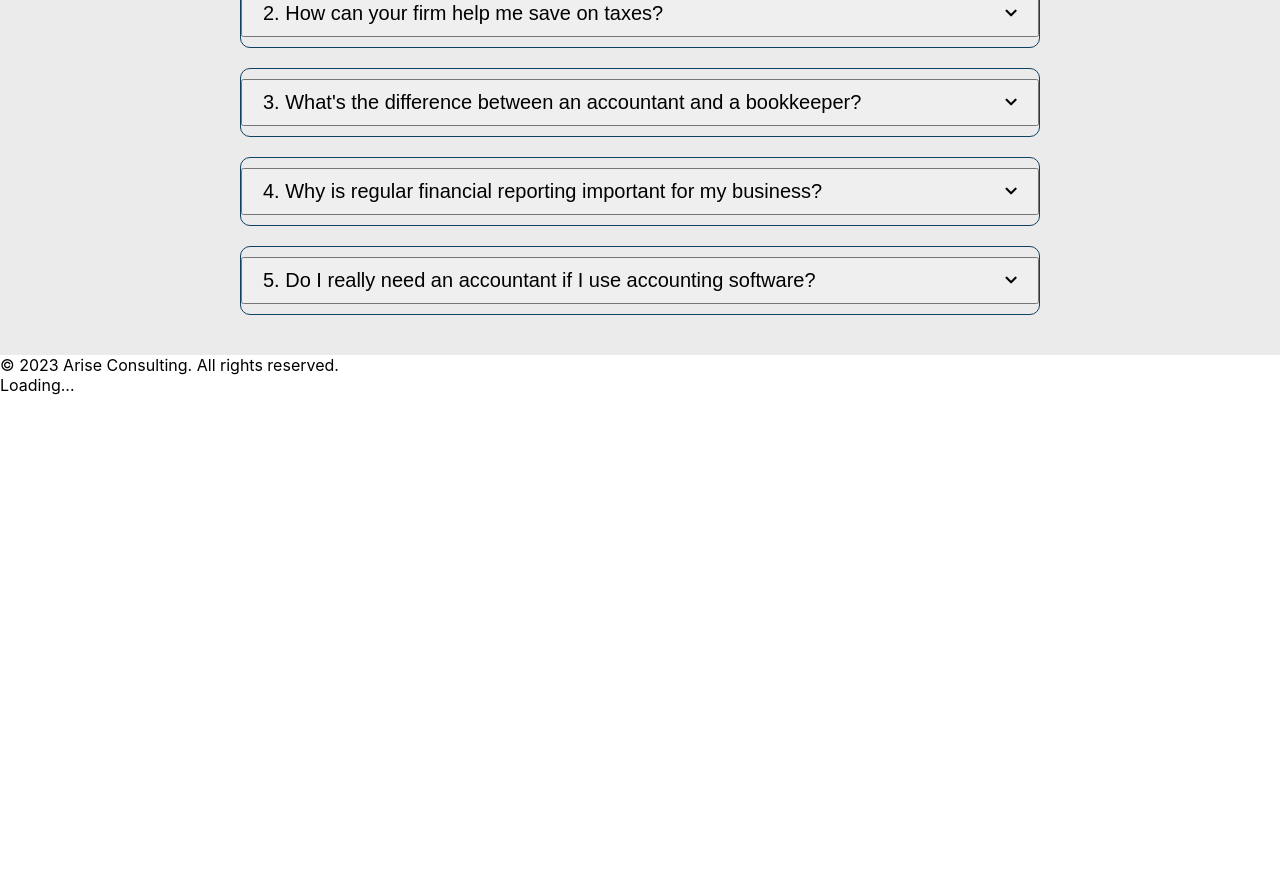
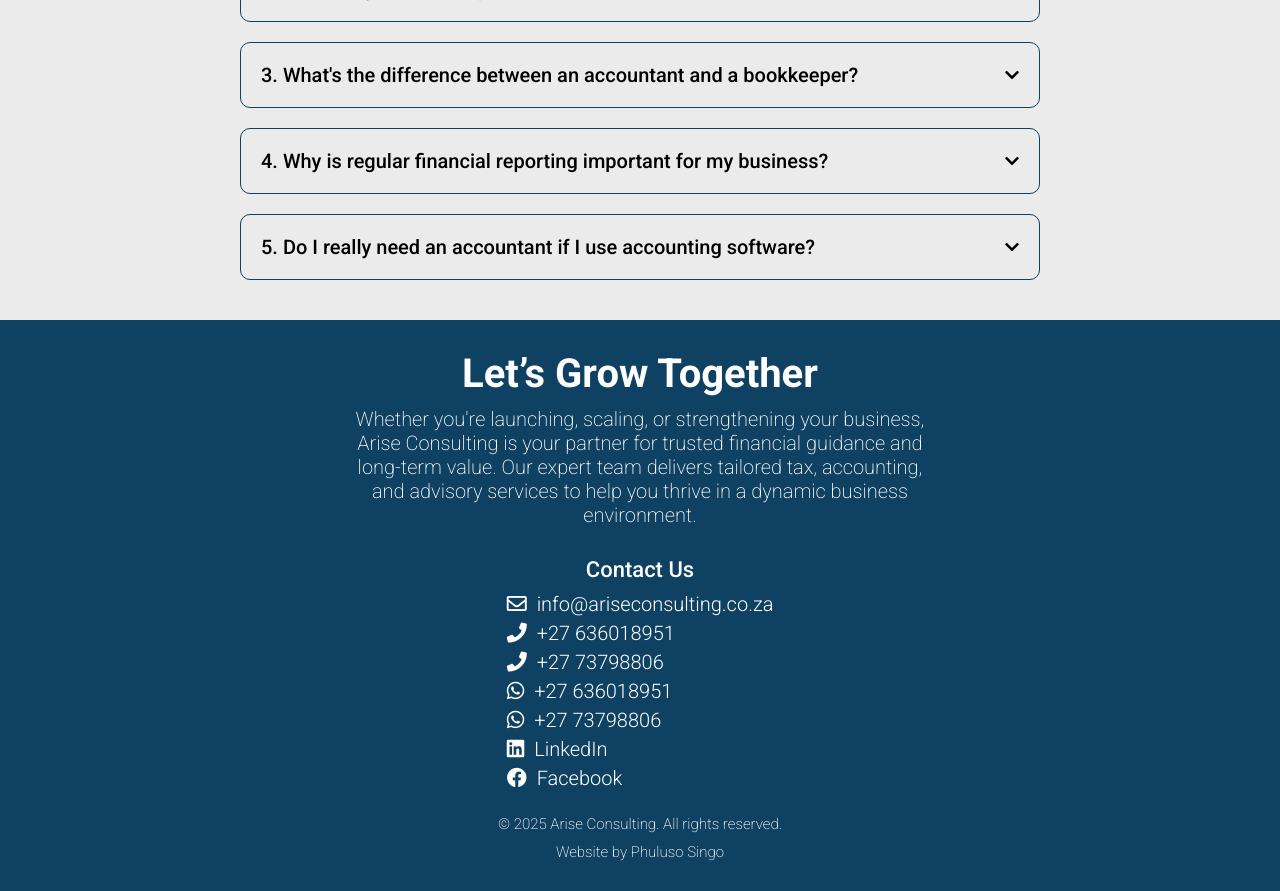
Before and after one commit to PS-ThePhantom/Arise-App, a React (Create React App) app in the folder client/: page / in a window 1280 px wide. Shown: the part 3140-4031 px from the top of the page. Before the commit the page ends 3535 px from the top, so only its background shows below. Built offline with nearby package versions, Linux system fonts and the light colour scheme; no server answers.

Commit message:
feat: add home page

```diff
--- a/client/src/App.css
+++ b/client/src/App.css
@@ -273,14 +273,14 @@
   font-weight: 700;
   font-size: 40px;
   text-align: center;
-  padding: 10px 0;
+  padding: 10px 20px;
 }
 
 .why-choose-us ul{
   font-weight: 400;
   font-size: 20px;
   text-align: left;
-  padding: 5px 0;
+  padding: 5px 20px;
 }
 
 .registered-with{
@@ -299,9 +299,9 @@
 
 .registered-with h1{
   font-weight: 500;
-  font-size: 30px;
+  font-size: 22px;
   text-align: center;
-  padding: 20px 0 10px 0;
+  padding: 10px 0;
   color: #ffffff;
 }
 
@@ -334,8 +334,7 @@
   font-family: "Roboto", sans-serif;
   font-optical-sizing: auto;
   font-style: normal;
-  font-variation-settings:
-    "wdth" 100;
+  font-variation-settings: "wdth" 100;
   background-color: #ebebeb;
   width: 100%;
 }
@@ -362,8 +361,7 @@
   font-family: "Roboto", sans-serif;
   font-optical-sizing: auto;
   font-style: normal;
-  font-variation-settings:
-    "wdth" 100;
+  font-variation-settings: "wdth" 100;
   width: 100%;
   max-width: 1000px;
 }
@@ -372,13 +370,11 @@
   display: flex;
   flex-direction: column;
   align-items: center;
-  padding: 10px 0;
   margin: 10px 0;
   font-family: "Roboto", sans-serif;
   font-optical-sizing: auto;
   font-style: normal;
-  font-variation-settings:
-    "wdth" 100;
+  font-variation-settings: "wdth" 100;
   width: 100%;
   max-width: 800px;
   border-radius: 10px;
@@ -391,7 +387,11 @@
   align-items: center;
   justify-content: space-between;
   width: 100%;
-  padding: 10px 20px;
+  padding: 20px;
+}
+
+.Faq-header:hover{
+  cursor: pointer;
 }
 
 .Faq-header h2{
@@ -402,7 +402,7 @@
 
 .Faq-body{
   width: 100%;
-  padding: 10px 20px;
+  padding: 0 20px 20px 20px;
 }
 
 .Faq-body p{
@@ -410,3 +410,88 @@
   font-size: 15px;
   text-align: left;
 }
+
+.Faq-divider{
+  width: 100%;
+  height: 1px;
+  margin-bottom: 20px;
+  border-top: 1px solid #0f4162;
+}
+
+.Footer{
+  display: flex;
+  flex-direction: column;
+  align-items: center;
+  padding: 20px;
+  font-family: "Roboto", sans-serif;
+  font-optical-sizing: auto;
+  font-style: normal;
+  font-variation-settings: "wdth" 100;
+  background-color: #0f4162;
+  width: 100%;
+  color: #ffffff;
+}
+
+.Footer h1{
+  font-weight: 700;
+  font-size: 40px;
+  text-align: center;
+  padding: 10px 0;
+}
+
+.Footer p{
+  font-weight: 200;
+  font-size: 20px;
+  text-align: center;
+  padding-bottom: 10px;
+  max-width: 600px;
+}
+
+.Contact-Us{
+  display: flex;
+  flex-direction: column;
+  align-items: center;
+  padding: 20px 0;
+}
+
+.Contact-Us h2{
+  font-weight: 500;
+  font-size: 22px;
+  text-align: center;
+  padding-bottom: 10px;
+}
+
+.contacts{
+  display: flex;
+  flex-direction: column;
+}
+
+.Contact-Us a{
+  font-weight: 300;
+  font-size: 20px;
+  text-align: left;
+  padding-bottom: 5px;
+  text-decoration: none;
+  color: #ffffff;
+}
+
+.Contact-Us a:hover{
+  transform: scale(1.15);
+  transition: transform 0.3s ease-in-out;
+}
+
+.Contact-Us a i{
+  margin-right: 10px;
+}
+
+.copyright, .creator{
+  font-weight: 200;
+  font-size: 15px;
+  text-align: center;
+  padding-bottom: 10px;
+}
+
+.creator a{
+  text-decoration: none;
+  color: #ffffff;
+}
--- a/client/src/App.js
+++ b/client/src/App.js
@@ -151,51 +151,56 @@
         <div className="Faqs">
 
           <div className="Faq">
-          <button className="Faq-header" onClick={() => setFaq1Open(!faq1Open)}>
+            <a className="Faq-header" onClick={() => setFaq1Open(!faq1Open)}>
               <h2>1. What documents do I need to provide for tax filing?</h2>
               <i class={!faq1Open ? "fas fa-chevron-down" : "fas fa-chevron-up"}></i>
-          </button>
+            </a>
             <div className="Faq-body" style={{display: faq1Open ? 'block' : 'none'}}>
+              <div className="Faq-divider"></div>
               <p>You’ll need your ID, IRP5(s), bank statements, proof of income and expenses, medical aid certificates, retirement annuity contributions, and any supporting documents for deductions or allowances.</p>
             </div>
           </div>
 
           <div className="Faq">
-          <button className="Faq-header" onClick={() => setFaq2Open(!faq2Open)}>
+            <a className="Faq-header" onClick={() => setFaq2Open(!faq2Open)}>
               <h2>2. How can your firm help me save on taxes?</h2>
               <i class={!faq2Open ? "fas fa-chevron-down" : "fas fa-chevron-up"}></i>
-          </button>
+            </a>
             <div className="Faq-body" style={{display: faq2Open ? 'block' : 'none'}}>
+              <div className="Faq-divider"></div>
               <p>We identify legal deductions, rebates, and incentives based on your business or personal profile. Our strategic tax planning ensures you pay only what’s required — nothing more.</p>
             </div>
           </div>
 
           <div className="Faq">
-          <button className="Faq-header" onClick={() => setFaq3Open(!faq3Open)}>
+            <a className="Faq-header" onClick={() => setFaq3Open(!faq3Open)}>
               <h2>3. What's the difference between an accountant and a bookkeeper?</h2>
               <i class={!faq3Open ? "fas fa-chevron-down" : "fas fa-chevron-up"}></i>
-          </button>
+            </a>
             <div className="Faq-body" style={{display: faq3Open ? 'block' : 'none'}}>
+              <div className="Faq-divider"></div>
               <p>A bookkeeper records day-to-day transactions, while an accountant interprets that data to prepare financial statements, give advice, and ensure compliance with SARS and other regulations.</p>
             </div>
           </div>
 
           <div className="Faq">
-          <button className="Faq-header" onClick={() => setFaq4Open(!faq4Open)}>
+            <a className="Faq-header" onClick={() => setFaq4Open(!faq4Open)}>
               <h2>4. Why is regular financial reporting important for my business?</h2>
               <i class={!faq4Open ? "fas fa-chevron-down" : "fas fa-chevron-up"}></i>
-          </button>
+            </a>
             <div className="Faq-body" style={{display: faq4Open ? 'block' : 'none'}}>
+              <div className="Faq-divider"></div>
               <p>Monthly or quarterly reporting gives you insight into your cash flow, profitability, and tax obligations. It helps you make informed decisions and avoid financial surprises.</p>
             </div>
           </div>
 
           <div className="Faq">
-          <button className="Faq-header" onClick={() => setFaq5Open(!faq5Open)}>
+            <a className="Faq-header" onClick={() => setFaq5Open(!faq5Open)}>
               <h2>5. Do I really need an accountant if I use accounting software?</h2>
               <i class={!faq5Open ? "fas fa-chevron-down" : "fas fa-chevron-up"}></i>
-          </button>
+            </a>
             <div className="Faq-body" style={{display: faq5Open ? 'block' : 'none'}}>
+              <div className="Faq-divider"></div>
               <p>Yes. Software helps record transactions, but an accountant ensures accuracy, compliance, strategic insights, and can represent you in audits or with SARS if needed</p>
             </div>
           </div>
@@ -204,10 +209,23 @@
       </div>
 
       <div className="Footer">
-        <p>© 2023 Arise Consulting. All rights reserved.</p>
+        <h1>Let’s Grow Together</h1>
+        <p>Whether you're launching, scaling, or strengthening your business, Arise Consulting is your partner for trusted financial guidance and long-term value. Our expert team delivers tailored tax, accounting, and advisory services to help you thrive in a dynamic business environment.</p>
+        <div className="Contact-Us">
+          <h2>Contact Us</h2>
+          <div className="contacts">
+            <a href="mailto:info@ariseconsulting.co.za"><i class="far fa-envelope"></i>info@ariseconsulting.co.za</a>
+            <a href="tel:+27636018951"><i class="fas fa-phone"></i>+27 636018951</a>
+            <a href="tel:+2773798806"><i class="fas fa-phone"></i>+27 73798806</a>
+            <a href="https://wa.me/+27636018951"><i class="fab fa-whatsapp"></i>+27 636018951</a>
+            <a href="https://wa.me/+2773798806"><i class="fab fa-whatsapp"></i>+27 73798806</a>
+            <a href="https://www.linkedin.com/company/arise-consulting"><i class="fab fa-linkedin"></i>LinkedIn</a>
+            <a href="https://www.facebook.com/ariseconsulting"><i class="fab fa-facebook"></i>Facebook</a>
           </div>
-
-      <p>{!data ? "Loading..." : data}</p>
+        </div>
+        <span className="copyright">© {new Date().getFullYear()} Arise Consulting. All rights reserved.</span>
+        <span className="creator">Website by <a href="https://www.linkedin.com/in/phuluso-singo">Phuluso Singo</a></span>
+      </div>
 
     </div>
   );
```
Lines whose indentation alone changed are shown as unchanged.
